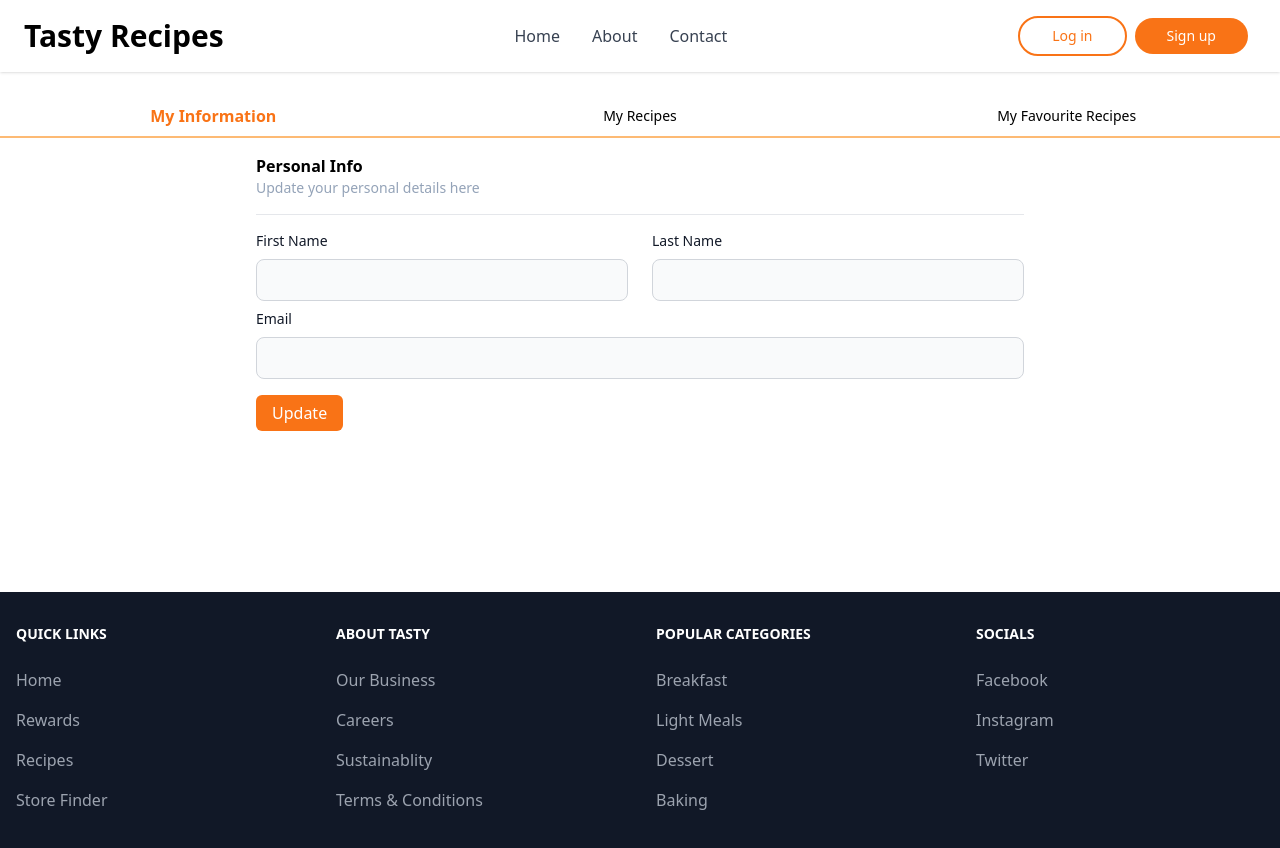
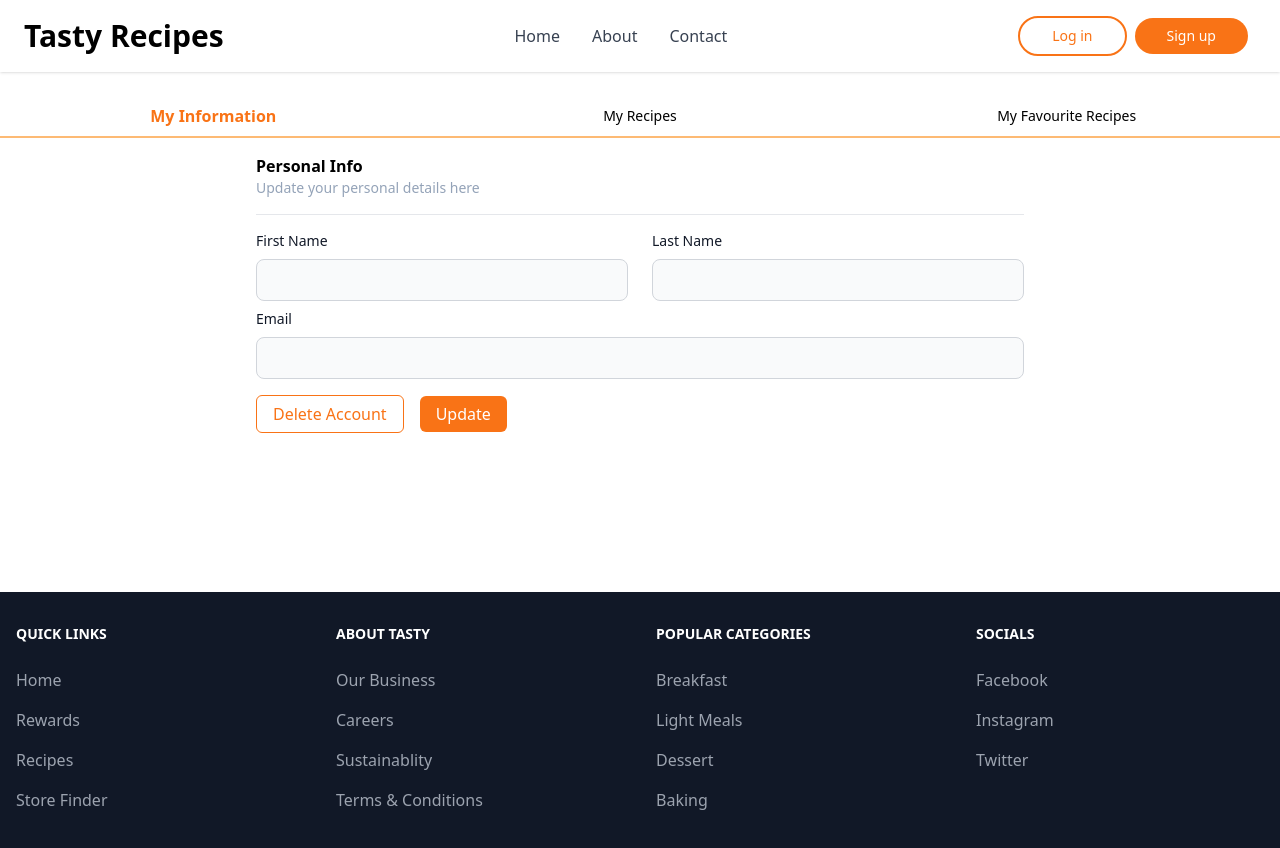
Before and after one commit to Jon-Felipe/Tasty-React, a React (Vite) app: page /profile/my-information in a window 1280 px wide. Shown: the top 848 px of the page. Built offline with nearby package versions, Linux system fonts and the light colour scheme.

Commit message:
delete account functionality

```diff
--- a/src/pages/Profile.tsx
+++ b/src/pages/Profile.tsx
@@ -5,7 +5,7 @@ import { AppDispatch, RootState } from '../store';
 
 // components
 import FormRow from '../components/UI/FormRow';
-import { updateUser } from '../features/user/userSlice';
+import { deleteUser, updateUser } from '../features/user/userSlice';
 
 const Profile = () => {
   const dispatch = useDispatch<AppDispatch>();
@@ -81,7 +81,14 @@ const Profile = () => {
               required
             />
           </div>
-          <div className='mt-4'>
+          <div className='flex items-center gap-x-4 mt-4'>
+            <button
+              type='button'
+              className='border border-orange-500 text-orange-500 px-4 py-1.5 rounded-md'
+              onClick={() => dispatch(deleteUser())}
+            >
+              Delete Account
+            </button>
             <button
               type='submit'
               className='bg-orange-500 text-white px-4 py-1.5 rounded-md'
```
